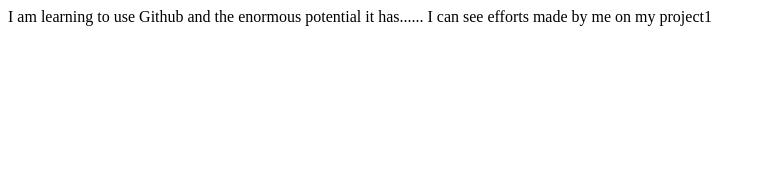
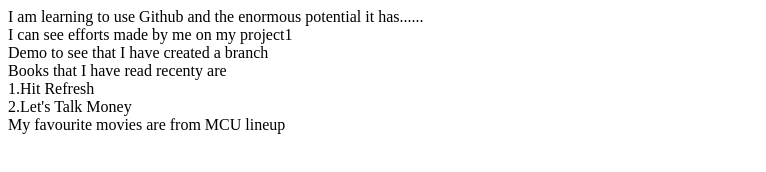
Before and after one commit to ranjan1310/first-PROJECT-demo, a plain HTML site: page index.html in a window 1280 px wide. Shown: the whole page, without its empty margins (0-766 px from the left). Drawn offline with Linux system fonts and the light colour scheme.

Commit message:
feat-added new lines
added new lines in html file

```diff
--- a/index.html
+++ b/index.html
@@ -7,7 +7,13 @@
     <title>How to use Github?</title>
 </head>
 <body>
-    I am learning to use Github and the enormous potential it has......
-    I can see efforts made by me on my project1
+    I am learning to use Github and the enormous potential it has......<br>
+    I can see efforts made by me on my project1<br>
+    Demo to see that I have created a branch<br>
+    Books that I have read recenty are<br>
+    1.Hit Refresh<br>
+    2.Let's Talk Money<br>
+    My favourite movies are from MCU lineup
+
 </body>
 </html>
```
